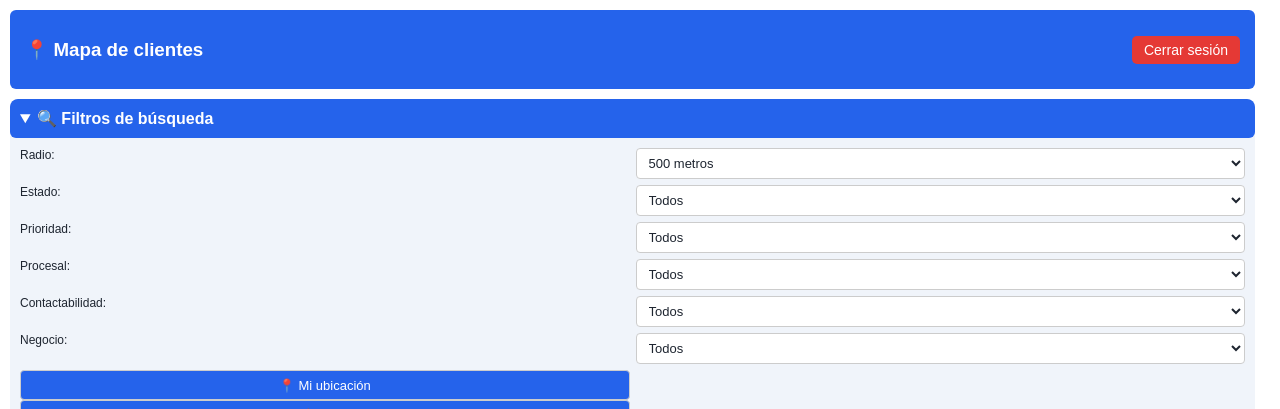
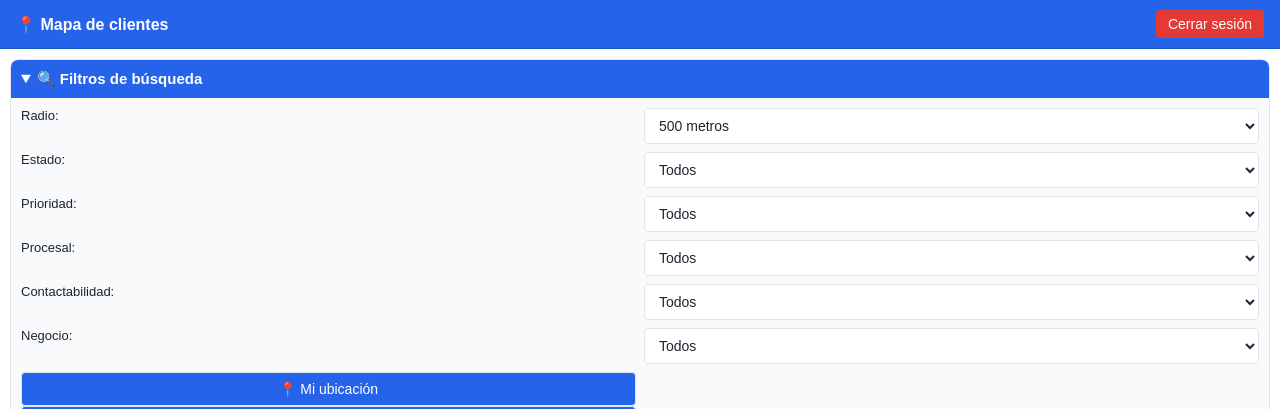
Before and after one commit to geosc2506/clientes-mapa-app, a Flask app: page /mapa in a window 1280 px wide. Shown: the top 409 px of the page. Run offline with Flask 3, Linux system fonts and the light colour scheme; the visitor is signed in with stand-in values (Sample User, id 1); data that the repository does not hold is empty.

Commit message:
Actualización UI: estilos móviles, mejoras visuales, JS optimizado

```diff
--- a/templates/mapa.html
+++ b/templates/mapa.html
@@ -2,48 +2,53 @@
 <html lang="es">
 <head>
   <meta charset="UTF-8" />
-  <meta name="viewport" content="width=device-width, initial-scale=1.0" />
+  <meta name="viewport" content="width=device-width, initial-scale=1" />
   <title>Mapa de Clientes</title>
   <link rel="stylesheet" href="https://unpkg.com/leaflet/dist/leaflet.css" />
   <style>
-    html {
-      scrollbar-gutter: stable;
+    :root {
+      --color-primario: #2563EB; /* azul Waflow */
+      --color-secundario: #155BB5;
+      --color-fondo: #FFFFFF;
+      --color-texto: #1E2530;
+      --color-borde: #E0E6ED;
+      --color-card: #F9FAFB;
+    }
+
+    html, body {
+      margin: 0;
+      padding: 0;
+      font-family: Arial, sans-serif;
+      background-color: var(--color-fondo);
+      color: var(--color-texto);
       scroll-behavior: smooth;
     }
 
     body {
-      margin: 0;
-      padding: 0;
-      font-family: Arial, sans-serif;
-      background-color: #FFFFFF; /* Fondo blanco */
-      color: #1E2530;
-      overflow-y: scroll;
-
-      scrollbar-width: thin;
-      scrollbar-color: rgba(0,0,0,0.2) rgba(0,0,0,0.1);
+      overflow-y: auto;
     }
 
-    /* Scrollbar Webkit */
+    /* --- Scroll --- */
     body::-webkit-scrollbar {
-      width: 12px;
+      width: 10px;
     }
 
     body::-webkit-scrollbar-thumb {
       background-color: rgba(0,0,0,0.2);
-      border-radius: 6px;
+      border-radius: 5px;
     }
 
-    /* Botón volver arriba */
+    /* --- Botón volver arriba --- */
     #btn-volver-arriba {
       position: fixed;
       bottom: 20px;
       right: 15px;
       display: none;
-      background-color: #2563EB;
+      background-color: var(--color-primario);
       color: white;
       border: none;
-      padding: 10px 14px;
-      border-radius: 50px;
+      padding: 10px 12px;
+      border-radius: 50%;
       font-size: 18px;
       cursor: pointer;
       z-index: 9999;
@@ -55,17 +60,17 @@
       opacity: 1;
     }
 
-    /* Aviso desliza */
+    /* --- Aviso scroll --- */
     #aviso-scroll {
       position: fixed;
-      bottom: 15px;
+      bottom: 60px;
       left: 50%;
       transform: translateX(-50%);
-      background: rgba(0,0,0,0.6);
+      background: rgba(0, 0, 0, 0.6);
       color: white;
       padding: 6px 14px;
       border-radius: 20px;
-      font-size: 14px;
+      font-size: 13px;
       z-index: 9999;
       animation: blink 1.5s infinite;
     }
@@ -75,129 +80,145 @@
       50% { opacity: 0.5; }
     }
 
-    /* Mapa y filtros */
+    /* --- Top bar --- */
+    .top-bar {
+      position: sticky;
+      top: 0;
+      z-index: 999;
+      background-color: var(--color-primario);
+      color: #fff;
+      display: flex;
+      justify-content: space-between;
+      align-items: center;
+      padding: 10px 16px;
+      border-bottom: 1px solid var(--color-secundario);
+    }
+
+    .top-bar h3 {
+      font-size: 16px;
+      margin: 0;
+    }
+
+    .logout-btn {
+      background: #E53935;
+      color: white;
+      padding: 6px 12px;
+      border-radius: 4px;
+      font-size: 14px;
+      text-decoration: none;
+    }
+
+    .logout-btn:hover {
+      background: #C62828;
+    }
+
+    /* --- Mapa --- */
     #map {
       height: 65vh;
       margin: 10px;
       border-radius: 8px;
     }
 
+    /* --- Filtros --- */
     #filtros {
       margin: 10px;
-      background: #F0F4FA;
+      background: var(--color-card);
+      border: 1px solid var(--color-borde);
       border-radius: 8px;
       overflow: hidden;
     }
 
     #filtros summary {
-      font-size: 16px;
+      font-size: 15px;
       font-weight: bold;
-      background: #2563EB;
+      background: var(--color-primario);
       color: #fff;
       padding: 10px;
-      border-radius: 6px;
       cursor: pointer;
     }
 
     #filtros[open] .contenedor-filtros {
       display: grid;
       grid-template-columns: repeat(2, 1fr);
-      gap: 6px;
+      gap: 8px;
       padding: 10px;
     }
 
     #filtros label {
-      font-size: 12px;
+      font-size: 13px;
       margin-bottom: 2px;
-      display: block;
     }
 
     #filtros select,
     #filtros button {
-      padding: 6px 8px;
-      font-size: 13px;
+      padding: 8px 10px;
+      font-size: 14px;
       border-radius: 4px;
-      min-height: 30px;
+      border: 1px solid var(--color-borde);
+      background-color: #fff;
+      color: var(--color-texto);
+      box-sizing: border-box;
       width: 100%;
-      box-sizing: border-box;
-      border: 1px solid #ccc;
-      background-color: #fff;
-      color: #1E2530;
     }
 
     #filtros button {
-      background-color: #2563EB;
-      color: #fff;
+      background-color: var(--color-primario);
+      color: white;
       cursor: pointer;
     }
 
     #filtros button:hover {
-      background-color: #155BB5;
+      background-color: var(--color-secundario);
     }
 
+    /* --- Lista de clientes --- */
     #lista-clientes {
-      background: #F9FAFB;
-      padding: 15px;
+      background: var(--color-card);
+      border: 1px solid var(--color-borde);
+      border-radius: 8px;
+      padding: 12px;
       margin: 10px;
-      border-radius: 8px;
-      border: 1px solid #E0E6ED;
     }
 
     .cliente {
-      background: #FFFFFF;
-      border: 1px solid #E0E6ED;
+      background: white;
+      border: 1px solid var(--color-borde);
+      border-radius: 6px;
       padding: 10px;
       margin-bottom: 10px;
-      border-radius: 5px;
-      color: #1E2530;
+      box-shadow: 0 1px 3px rgba(0,0,0,0.05);
     }
 
     .cliente button {
-      background-color: #2563EB;
+      margin-top: 5px;
+      background-color: var(--color-primario);
       color: white;
+      padding: 6px 10px;
       border: none;
-      padding: 5px 10px;
-      margin-top: 5px;
+      border-radius: 4px;
       cursor: pointer;
-      border-radius: 4px;
     }
 
     .cliente button:hover {
-      background-color: #155BB5;
+      background-color: var(--color-secundario);
     }
 
-    .top-bar {
-      margin: 10px;
-      display: flex;
-      justify-content: space-between;
-      align-items: center;
-      flex-wrap: wrap;
-      background-color: #2563EB;
-      padding: 10px 15px;
-      border-radius: 6px;
-      color: #fff;
-    }
-
-    .logout-btn {
-      color: white;
-      background: #E53935;
-      padding: 6px 12px;
-      border-radius: 5px;
-      text-decoration: none;
-      font-size: 14px;
-    }
-
-    .logout-btn:hover {
-      background: #C62828;
-    }
-
+    /* --- Mobile adjustments --- */
     @media (max-width: 768px) {
       #map {
-        height: 50vh;
+        height: 55vh;
       }
 
-      #aviso-scroll {
-        display: block;
+      #filtros[open] .contenedor-filtros {
+        grid-template-columns: 1fr;
+      }
+
+      .top-bar h3 {
+        font-size: 14px;
+      }
+
+      .logout-btn {
+        font-size: 13px;
       }
     }
 
@@ -284,7 +305,6 @@
 
 <!-- Lista de clientes -->
 <div id="lista-clientes"><strong>Clientes cercanos:</strong></div>
-
 <!-- Carga Leaflet -->
 <script src="https://unpkg.com/leaflet/dist/leaflet.js"></script>
 <script>
```
